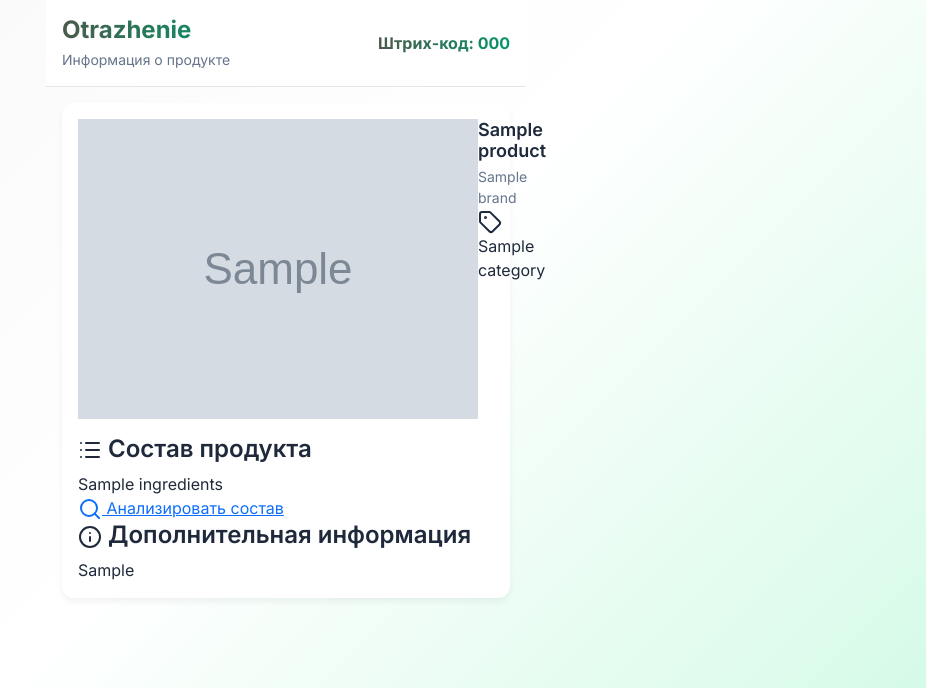
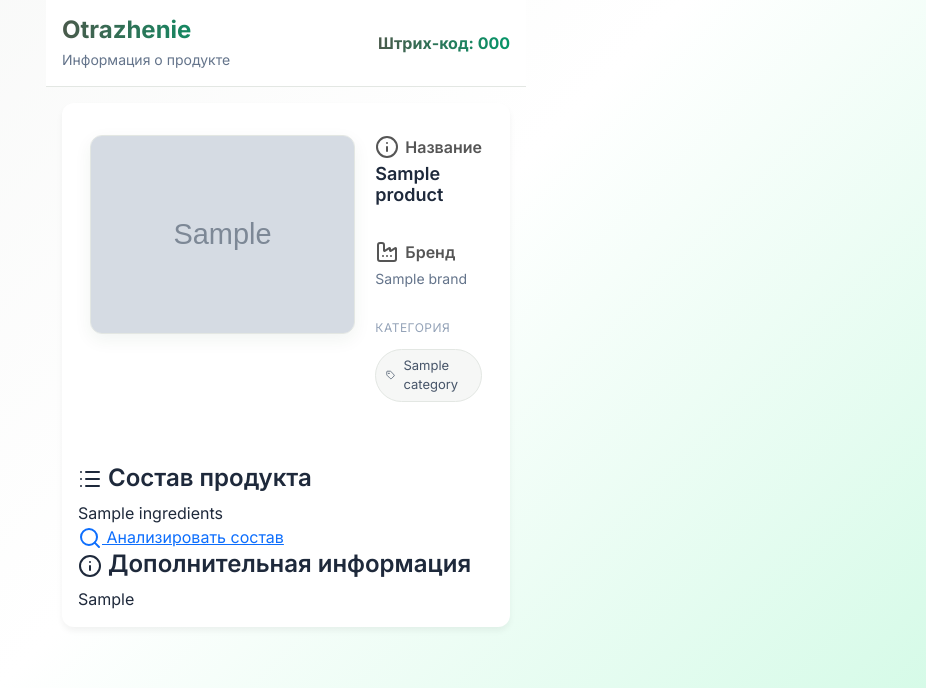
Before and after one commit to nikewalce/Otrazhenie, a Flask app: template app/templates/product_info.html in a window 1280 px wide. Shown: the top 688 px of the page, without its empty margins (354-1280 px from the left). Run offline with Flask 3, Linux system fonts and the light colour scheme; the template is opened without the code that fills it: most values are stand-ins (such as "Sample title", 1, 10 or a date in 2020); grey boxes marked "Sample" are stand-in pictures.

Commit message:
Небольшие доработки в product_info.html

```diff
--- a/app/static/css/style.css
+++ b/app/static/css/style.css
@@ -21,6 +21,124 @@
     --slate-700: #334155;
     --slate-800: #1e293b;
 }
+/* ---------- Контейнер (стековая компоновка) ---------- */
+.product-header {
+  display: flex;               /* используем flexbox */
+  flex-direction: column;      /* стек по вертикали: сначала изображение, потом текст */
+  align-items: center;         /* центрируем элементы по горизонтали */
+  gap: 12px;                   /* расстояние между картинкой и текстом */
+  padding: 16px 12px;          /* внутренние отступы */
+  background: transparent;
+}
+
+/* ---------- Изображение и плейсхолдер: одинаковый "короб"" ---------- */
+.product-image,
+.product-image-placeholder {
+  width: clamp(96px, 24vw, 160px);   /* адаптивная ширина: от 96px до 160px */
+  height: clamp(96px, 24vw, 160px);  /* высота = ширина (квадратный блок) */
+  border-radius: 12px;               /* закруглённые углы */
+  background: var(--sage-50);        /* мягкий фон, если картинка прозрачная */
+  border: 1px solid var(--sage-100); /* тонкая рамка */
+  display: flex;                     /* чтобы плейсхолдер-иконка центрировалась */
+  align-items: center;
+  justify-content: center;
+  box-shadow: 0 6px 18px rgba(15, 70, 40, 0.06); /* лёгкая тень */
+  transition: transform .18s ease, box-shadow .18s ease; /* плавность при hover */
+  overflow: hidden;                  /* обрезает лишнее у изображения */
+}
+
+/* если <img class="product-image"> — убедимся, что подстраивается корректно */
+.product-image {
+  display: block;
+  width: 100%;
+  height: 100%;
+  object-fit: contain; /* сохраняет пропорции, помещая картинку внутрь "короба" */
+}
+
+.info-block {
+    display: flex;
+    flex-direction: column; /* Лейбл сверху, значение снизу */
+    margin-bottom: 30px;
+}
+
+.info-label-row {
+    display: flex;
+    align-items: center;
+    gap: 6px; /* Расстояние между иконкой и текстом */
+    font-weight: 600;
+    color: #555;
+    margin-bottom: 4px; /* Отступ от значения */
+}
+
+.info-label {
+    font-size: 12px;
+    color: var(--slate-400);
+    text-transform: uppercase;
+    letter-spacing: 0.5px;
+    display: block;
+    margin-bottom: 2px;
+}
+
+
+/* ---------- Стили для иконки плейсхолдера (lucide) ---------- */
+.placeholder-icon {
+  width: 36px;
+  height: 36px;
+  color: var(--sage-600); /* цвет иконки */
+}
+
+/* ---------- Блок с текстовой информацией: центрируем текст ---------- */
+.product-info {
+  text-align: center;   /* важно: чтобы все строки были по центру под изображением */
+  max-width: 420px;     /* ограничение ширины — красиво смотрится */
+}
+
+/* Заголовок продукта */
+.product-name,
+.product-brand {
+    margin: 0;
+    font-size: 14px;
+    font-weight: normal;
+    color: #222;
+}
+
+/* Категория — маленькая "таблетка" */
+.product-category {
+  display: inline-flex;
+  gap: 8px;
+  align-items: center;
+  margin-top: 10px;
+  padding: 6px 10px;
+  border-radius: 9999px;
+  background: var(--sage-50);
+  border: 1px solid var(--sage-100);
+  color: var(--slate-600);
+  font-size: 13px;
+}
+
+/* Если в category есть SVG-иконка, чтобы она наследовала цвет */
+.product-category svg {
+  width: 14px;
+  height: 14px;
+  stroke: currentColor;
+  fill: none;
+}
+
+/* ---------- Небольшая адаптивность: на больших экранах можно вернуть строку ---------- */
+@media (min-width: 880px) {
+  .product-header {
+    flex-direction: row;   /* на широких экранах — картинка слева, текст справа */
+    align-items: flex-start;
+    gap: 20px;
+  }
+
+  .product-info {
+    text-align: left;
+  }
+}
+
+
+
 
 /* Базовые стили */
 body {
--- a/app/templates/product_info.html
+++ b/app/templates/product_info.html
@@ -29,13 +29,30 @@
                 {% endif %}
 
                 <div class="product-info">
-                    <h2 class="product-name">{{ product.name }}</h2>
-                    <p class="product-brand">{{ product.brand or 'Бренд не указан' }}</p>
+                    <div class="info-block">
+                        <div class="info-label-row">
+                            <i data-lucide="info"></i>
+                            <span>Название</span>
+                        </div>
+                        <h2 class="product-name">{{ product.name }}</h2>
+                    </div>
+
+                    <div class="info-block">
+                        <div class="info-label-row">
+                            <i data-lucide="factory"></i>
+                            <span>Бренд</span>
+                        </div>
+                        <p class="product-brand">{{ product.brand or 'Бренд не указан' }}</p>
+                    </div>
+
 
                     {% if product.category %}
-                    <div class="product-category">
-                        <i data-lucide="tag"></i>
-                        <span>{{ product.category }}</span>
+                    <div class="info-block">
+                        <span class="info-label">Категория</span>
+                        <div class="product-category">
+                            <i data-lucide="tag"></i>
+                            <span>{{ product.category }}</span>
+                        </div>
                     </div>
                     {% endif %}
                 </div>
```
